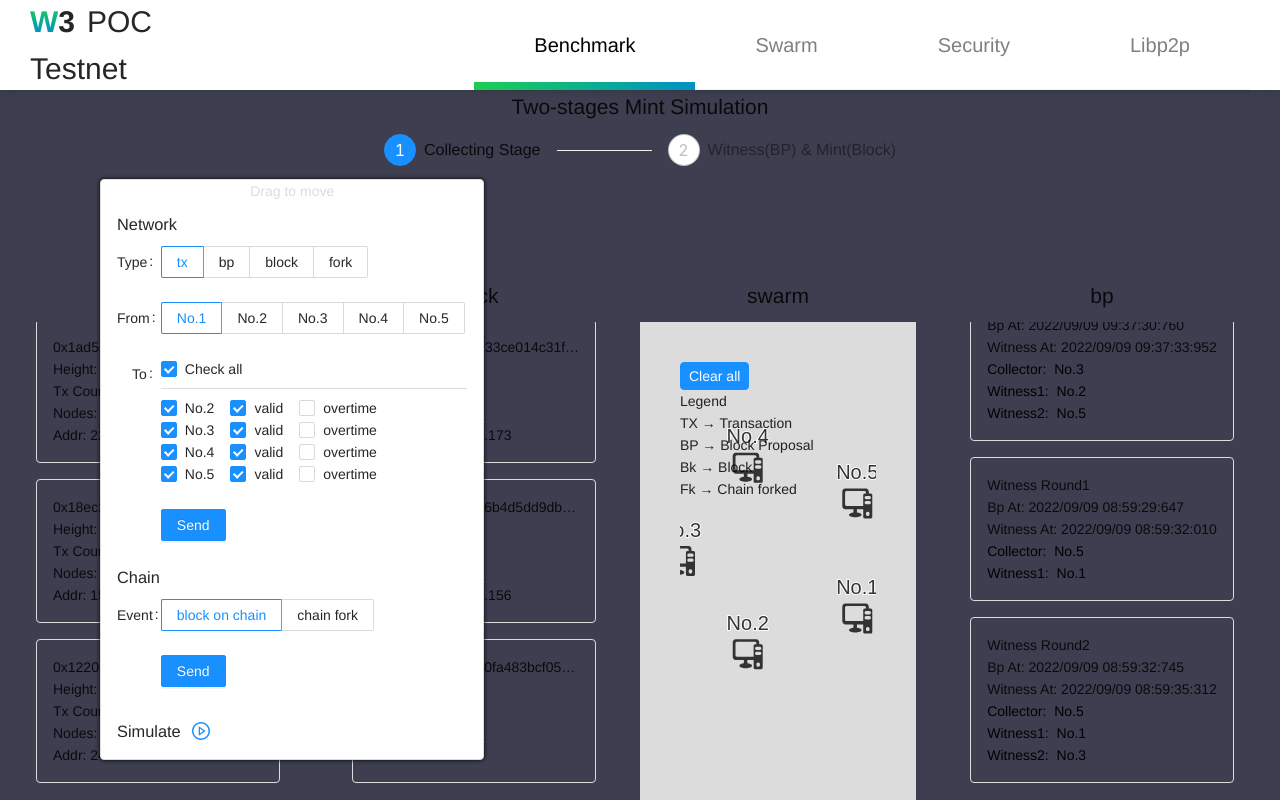
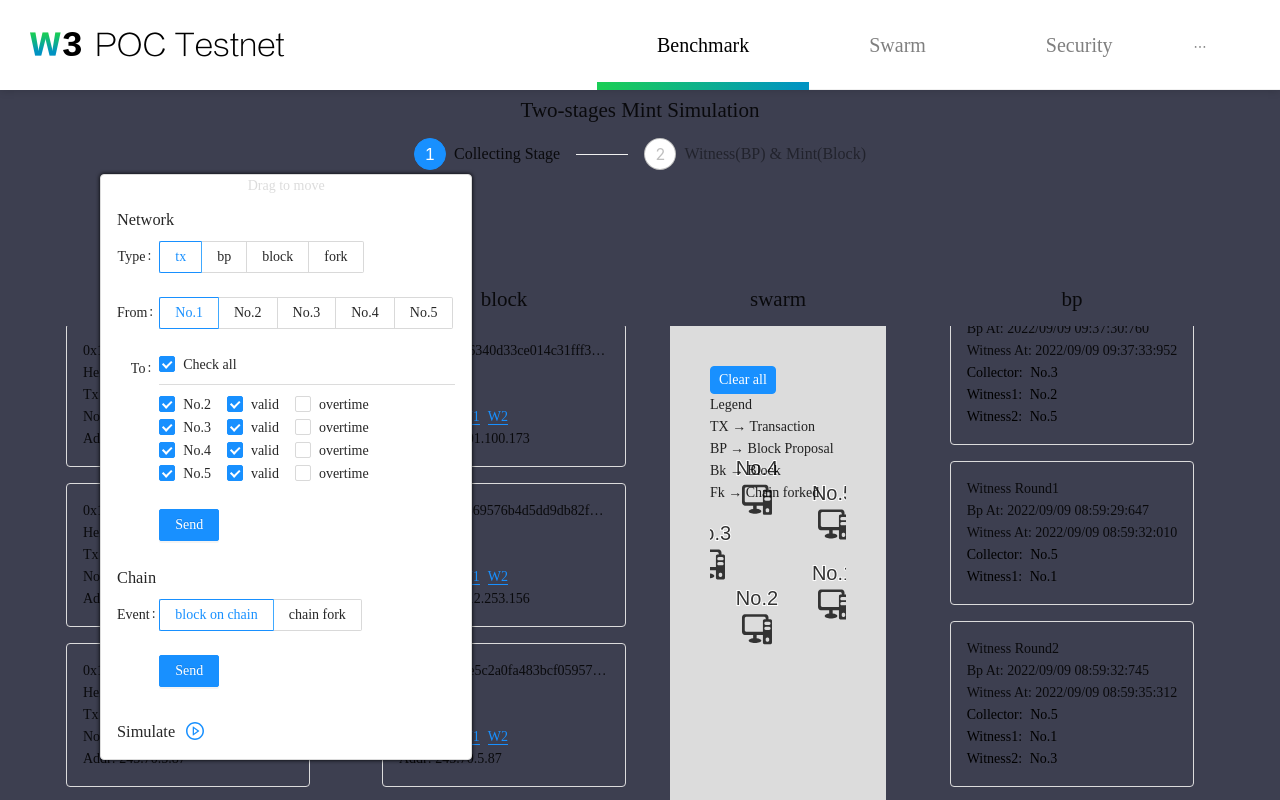
Before and after one commit to weihaopeng/W3-POC, a Vue app: page /#/benchmark/ in a window 1280 px wide. Built offline with nearby package versions, Linux system fonts and the light colour scheme.

Commit message:
#8 modify Nav layout and add logo and favicon

```diff
--- a/index.html
+++ b/index.html
@@ -2,6 +2,7 @@
 <html lang="en">
   <head>
     <meta charset="UTF-8" />
+    <link rel="icon" href="/favicon.ico" />
     <meta name="viewport" content="width=device-width, initial-scale=1.0" />
     <title>W3-POC</title>
   </head>
--- a/src/App.vue
+++ b/src/App.vue
@@ -20,7 +20,7 @@ body {
 }
 
 #app {
-  font-family: Avenir, Helvetica, Arial, sans-serif;
+  font-family: FZLTZHK, FZLTZHK-Regular;
   -webkit-font-smoothing: antialiased;
   -moz-osx-font-smoothing: grayscale;
   height: 100%;
--- a/src/components/common/Nav.vue
+++ b/src/components/common/Nav.vue
@@ -2,9 +2,7 @@
 ALayout
   ALayoutHeader.layout-header
     .logo(@click="goHome")
-      span W
-      span 3
-      span POC Testnet
+      img(:src="Logo")
     AMenu(
       mode="horizontal"
       v-model:selectedKeys="selectedRoute"
@@ -19,9 +17,10 @@ ALayout
     slot
 </template>
 
-<script lang="ts">
+<script>
 import { ref, defineComponent, watch } from 'vue'
 import { useRoute, useRouter } from 'vue-router'
+import Logo from '@/assets/logo.png'
 
 export default defineComponent({
   name: 'Nav',
@@ -29,7 +28,7 @@ export default defineComponent({
     const route = useRoute()
     const router = useRouter()
 
-    const selectedRoute = ref<string[]>([String(route.name)])
+    const selectedRoute = ref([String(route.name)])
 
     watch(
       () => route.name,
@@ -40,7 +39,7 @@ export default defineComponent({
       }
     )
 
-    const linkToRoute = ({ key }: { key: string }) => {
+    const linkToRoute = ({ key }) => {
       if (key !== String(route.name)) router.push({ name: key })
     }
 
@@ -51,6 +50,7 @@ export default defineComponent({
     return {
       route,
       selectedRoute,
+      Logo,
       goHome,
       linkToRoute
     }
@@ -70,23 +70,16 @@ export default defineComponent({
     height: 90px
     background: #ffffff
     box-shadow: 0px 1px 8px 0px rgba(0,0,0,0.15)
-    padding: 0 30px
+    padding: 0
 
     .logo
       display: inline-block
       font-size: 30px
-      margin-right: 312px
+      margin-right: 282px
       user-select: none
-      // cursor: pointer
-      font-weight: bolder
-      span:first-child
-        background: linear-gradient(180deg,#1acd57 7%, #0093c2 83%)
-        background-clip: text
-        -webkit-background-clip: text
-        color: transparent
-      span:last-child
-        font-weight: normal
-        margin-left: 12px
+      height: 100%
+      img
+        max-height: 100%
 
     .ant-menu
       flex-grow: 1
@@ -116,5 +109,6 @@ export default defineComponent({
 
   &-content
     flex-grow: 1
+    margin: 4px 30px 40px
 
 </style>
--- a/src/pages/libp2p/index.vue
+++ b/src/pages/libp2p/index.vue
@@ -107,17 +107,3 @@ export default defineComponent({
   }
 })
 </script>
-
-<style>
-html,
-body {
-  overflow-y: hidden;
-}
-
-#app {
-  font-family: Avenir, Helvetica, Arial, sans-serif;
-  -webkit-font-smoothing: antialiased;
-  -moz-osx-font-smoothing: grayscale;
-  height: 100%;
-}
-</style>
```
Also changed, not shown: src/assets/logo.png (added), 1 other file (tests, documents, lock files or other folders).
